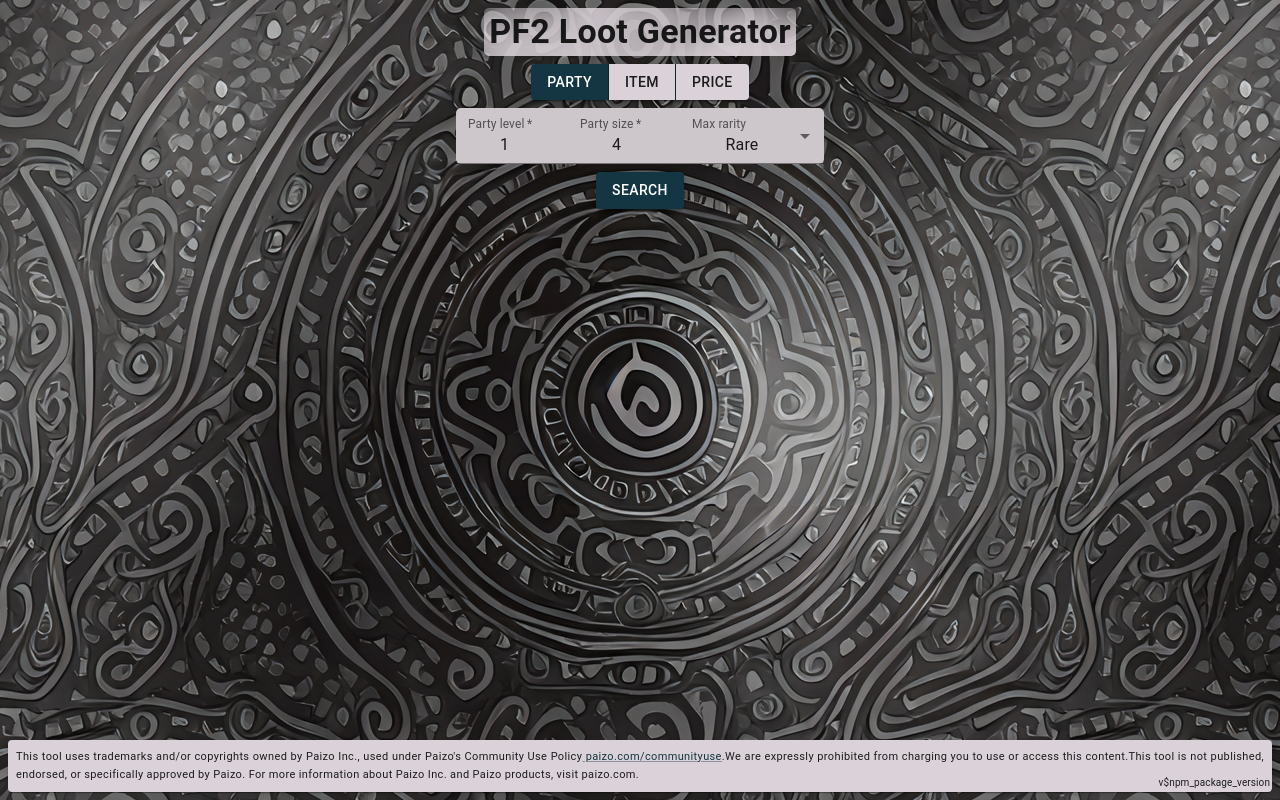
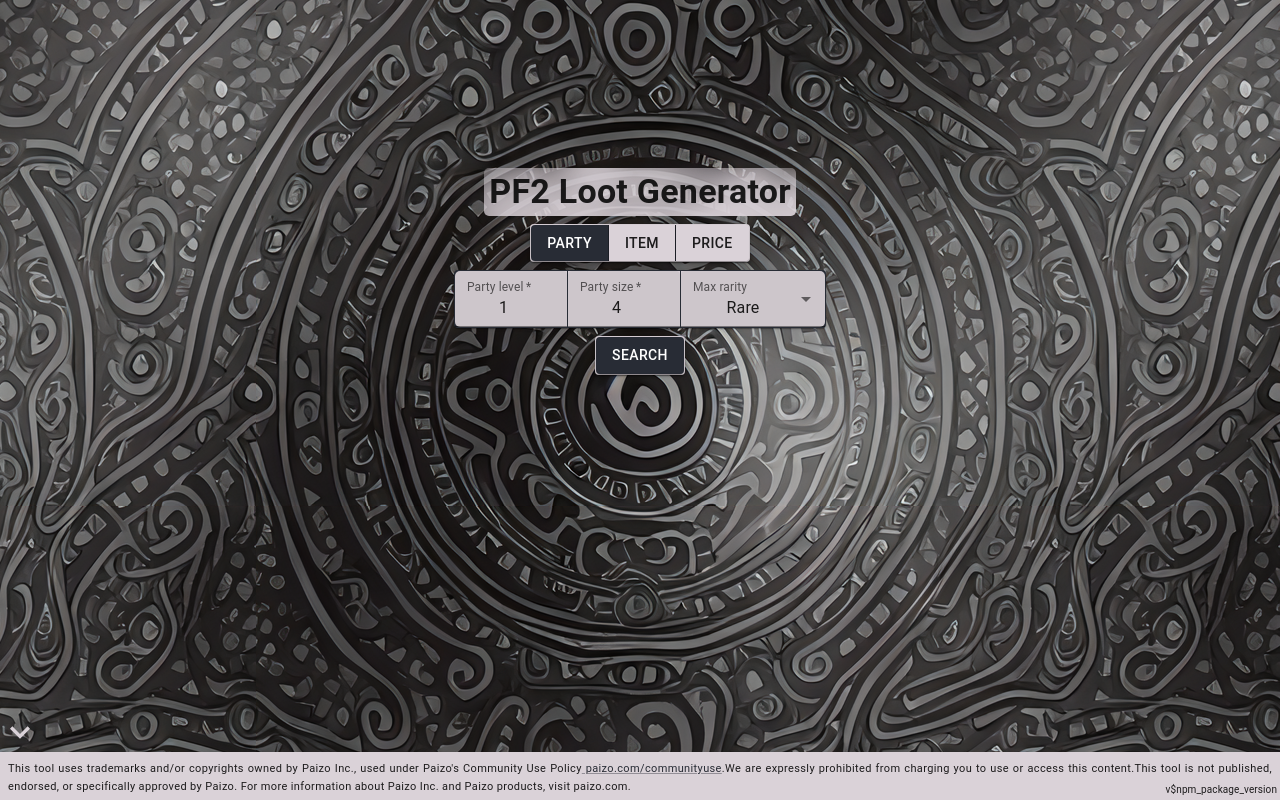
Before and after one commit to wolframowy/pf2lootgen, a React (Create React App) app in the folder front/: page / in a window 1280 px wide. Built offline with nearby package versions, Linux system fonts and the light colour scheme; no server answers.

Commit message:
Add animations and fix the theme to be more consistent. Add loading animation for long response from backend and prevent frontend from crashing when backend is not responding. Fix how iframes are loaded so it will only load when hovered over

```diff
--- a/front/package.json
+++ b/front/package.json
@@ -1,10 +1,11 @@
 {
   "name": "front",
-  "version": "1.1.3",
+  "version": "1.2.3",
   "private": true,
   "dependencies": {
     "@emotion/react": "^11.9.3",
     "@emotion/styled": "^11.9.3",
+    "@mui/icons-material": "^5.14.15",
     "@mui/material": "^5.8.5",
     "react": "^18.2.0",
     "react-dom": "^18.2.0",
--- a/front/src/App.js
+++ b/front/src/App.js
@@ -1,22 +1,24 @@
 import {Box, Typography} from '@mui/material';
 import './App.scss';
 import titleDrop from './assets/titleDrop.png';
-import React from 'react';
+import React, {useState} from 'react';
 import Footer from './Footer/Footer';
 import LootGen from './LootGen/LootGen';
 
 
 // eslint-disable-next-line require-jsdoc
 function App() {
+  const [isSearched, setIsSearched] = useState(false);
   return (
     <Box className="App">
-      <Box my={1} sx={{display: 'flex',
-        flexDirection: 'column',
-        alignItems: 'center',
-        overflow: 'auto',
-        height: '100%',
-      }}>
-        <Box mb={1}>
+      <Box my={1}
+        sx={{display: 'flex',
+          flexDirection: 'column',
+          alignItems: 'center',
+          overflow: 'auto',
+          height: '100%',
+        }}>
+        <Box className="transition-box" mb={1} mt={isSearched ? 0 : '20vh'}>
           <Box sx={{background: `url(${titleDrop})`,
             borderRadius: '5px',
             padding: '3px 5px'}}>
@@ -26,7 +28,7 @@
             </Typography>
           </Box>
         </Box>
-        <LootGen />
+        <LootGen isSearched={isSearched} isSearchedToggle={setIsSearched}/>
       </Box>
       <Footer />
     </Box>
--- a/front/src/App.scss
+++ b/front/src/App.scss
@@ -9,4 +9,8 @@
   background-repeat: repeat;
   background-position: center center;
   overflow: auto;
+
+  .transition-box {
+    transition: all 1s;
+  }
 }
--- a/front/src/Footer/Footer.js
+++ b/front/src/Footer/Footer.js
@@ -1,16 +1,27 @@
 import './Footer.scss';
-import React from 'react';
-import {Box, Link, Paper, Typography} from '@mui/material';
+import React, {useState} from 'react';
+import {Box, Button, IconButton, Link, Paper, Typography} from '@mui/material';
+import KeyboardArrowDownIcon from '@mui/icons-material/KeyboardArrowDown';
+import KeyboardArrowUpIcon from '@mui/icons-material/KeyboardArrowUp';
 
 /**
  * Footer container
  * @return {object} Footer container
  */
 function Footer() {
+  const [isHidden, setIsHidden] = useState(false);
   return (
-    <Box mx={1} mb={1} className='Footer'>
-      <Paper sx={{position: 'relative'}}>
-        <Box p={1}>
+    <Box sx={{position: 'relative'}}>
+      <IconButton color='secondary' size='small'
+        sx={{position: 'absolute', top: '-40px', p: 0}}
+        onClick={() => setIsHidden(!isHidden)}>
+        {isHidden ?
+          <KeyboardArrowUpIcon sx={{fontSize: 40}}/> :
+          <KeyboardArrowDownIcon sx={{fontSize: 40}}/>}
+      </IconButton>
+      <Paper className={`Footer ${isHidden && 'hidden'}`}
+        square sx={{position: 'relative'}}>
+        {!isHidden && <Box p={1}>
           <Typography fontSize={11} paragraph
             m={0} variant='caption' align='justify'>
             {`This tool uses trademarks and/or copyrights owned by Paizo Inc.,
@@ -21,14 +32,16 @@
             or specifically approved by Paizo. For more information about
             Paizo Inc. and Paizo products, visit paizo.com.`}
           </Typography>
-        </Box>
-        <div style={{textAlign: 'right',
-          position: 'absolute', bottom: '2px', right: '2px'}}>
+        </Box>}
+      </Paper>
+      <div style={{textAlign: 'right',
+        position: 'absolute', bottom: '2px', right: '2px'}}>
+        <Paper square sx={{p: '1px'}} elevation={0}>
           <Typography fontSize={10}>
-            v{process.env.REACT_APP_VERSION}
+              v{process.env.REACT_APP_VERSION}
           </Typography>
-        </div>
-      </Paper>
+        </Paper>
+      </div>
     </Box>
   );
 }
--- a/front/src/Footer/Footer.scss
+++ b/front/src/Footer/Footer.scss
@@ -1,4 +1,10 @@
 
 .Footer {
-  flex-basis: 2rem;
+  height: 3rem;
+  transition: all .3s linear !important;
+  overflow: hidden;
+
+  &.hidden {
+    height: 0;
+  }
 }
--- a/front/src/LootGen/Filter/FilterItem.js
+++ b/front/src/LootGen/Filter/FilterItem.js
@@ -2,7 +2,7 @@
 import React from 'react';
 import PropTypes from 'prop-types';
 import {Select, MenuItem,
-  InputLabel} from '@mui/material';
+  InputLabel, Divider} from '@mui/material';
 import {CustomTextField,
   CustomFormControl} from '../../Components/CustomTextField';
 
@@ -40,6 +40,7 @@
           borderRadius: '5px 0 0 5px',
         }}
         inputProps={{style: {textAlign: 'center'}}}/>
+      <Divider orientation='vertical'/>
       <CustomTextField
         variant="filled"
         className='text_field'
@@ -52,6 +53,7 @@
           event.target.select();
         }}
         inputProps={{style: {textAlign: 'center'}}}/>
+      <Divider orientation='vertical'/>
       <CustomFormControl variant="filled">
         <InputLabel id='rarity_label'>Rarity</InputLabel>
         <Select color="secondary" className='select' id="rarity"
@@ -62,6 +64,7 @@
           <MenuItem value='r'>Rare</MenuItem>
         </Select>
       </CustomFormControl>
+      <Divider orientation='vertical'/>
       <CustomFormControl
         variant="filled"
         sx={{
--- a/front/src/LootGen/Filter/FilterParty.js
+++ b/front/src/LootGen/Filter/FilterParty.js
@@ -1,7 +1,7 @@
 import './../LootGen.scss';
 import React from 'react';
 import PropTypes from 'prop-types';
-import {Select, MenuItem, InputLabel} from '@mui/material';
+import {Select, MenuItem, InputLabel, Paper, Divider} from '@mui/material';
 import {CustomTextField,
   CustomFormControl} from '../../Components/CustomTextField';
 
@@ -37,6 +37,7 @@
           borderRadius: '5px 0 0 5px',
         }}
         inputProps={{style: {textAlign: 'center'}}}/>
+      <Divider orientation='vertical'/>
       <CustomTextField
         variant="filled"
         className='text_field'
@@ -49,6 +50,7 @@
           event.target.select();
         }}
         inputProps={{style: {textAlign: 'center'}}}/>
+      <Divider orientation='vertical'/>
       <CustomFormControl
         variant="filled"
         sx={{
--- a/front/src/LootGen/Filter/FilterPrice.js
+++ b/front/src/LootGen/Filter/FilterPrice.js
@@ -2,7 +2,7 @@
 import React from 'react';
 import PropTypes from 'prop-types';
 import {Select, MenuItem,
-  InputLabel} from '@mui/material';
+  InputLabel, Divider} from '@mui/material';
 import {CustomTextField,
   CustomFormControl} from '../../Components/CustomTextField';
 
@@ -42,6 +42,7 @@
           borderRadius: '5px 0 0 5px',
         }}
         inputProps={{style: {textAlign: 'center'}}}/>
+      <Divider orientation='vertical'/>
       <CustomTextField
         variant="filled"
         className='text_field'
@@ -54,6 +55,7 @@
           event.target.select();
         }}
         inputProps={{style: {textAlign: 'center'}}}/>
+      <Divider orientation='vertical'/>
       <CustomTextField
         variant="filled"
         className='text_field'
@@ -66,6 +68,7 @@
           event.target.select();
         }}
         inputProps={{style: {textAlign: 'center'}}}/>
+      <Divider orientation='vertical'/>
       <CustomFormControl variant="filled">
         <InputLabel id='rarity_label'>Rarity</InputLabel>
         <Select color="secondary" className='select' id="rarity"
@@ -76,6 +79,7 @@
           <MenuItem value='r'>Rare</MenuItem>
         </Select>
       </CustomFormControl>
+      <Divider orientation='vertical'/>
       <CustomFormControl
         variant="filled"
         sx={{
--- a/front/src/LootGen/LootGen.js
+++ b/front/src/LootGen/LootGen.js
@@ -2,13 +2,14 @@
 import FilterParty from './Filter/FilterParty';
 import FilterItem from './Filter/FilterItem';
 import React, {useState} from 'react';
-import {Box, Button, ButtonGroup} from '@mui/material';
+import {Box, Button, ButtonGroup, Paper, CircularProgress} from '@mui/material';
 import config from './../config/config.json';
 import {isEmpty} from '../util/utils';
 import ItemResult from './Result/ItemResult';
 import PartyResult from './Result/PartyResult';
 import FilterPrice from './Filter/FilterPrice';
 import BoxWithScrollbar from '../Components/BoxWithScrollbar';
+import PropTypes from 'prop-types';
 
 const STATES = {
   PARTY: 'PARTY',
@@ -18,9 +19,11 @@
 
 /**
  * LootGen container
+ * @param {*} props
  * @return {object} LootGen container
  */
-function LootGen() {
+function LootGen(props) {
+  const {isSearched, isSearchedToggle} = props;
   const SERVER_URL = process.env.REACT_APP_SERVER_URL ?
   process.env.REACT_APP_SERVER_URL :
   config.SERVER_URL;
@@ -71,7 +74,11 @@
             },
             (error) => {
               setLoading(false);
-              setParty({});
+              setParty({
+                consumable: [],
+                perm: [],
+                currency: 0,
+              });
               alert(error);
             });
   };
@@ -129,6 +136,9 @@
   const handleModeClick = (mode) => setModeParty(mode);
 
   const handleSearch = () => {
+    if (!isSearched) {
+      isSearchedToggle(true);
+    }
     switch (modeParty) {
       case STATES.PARTY:
         getPartyLoot();
@@ -202,7 +212,8 @@
 
   return (
     <Box className='LootGen'>
-      <Box className='filter'>
+      <Box className={`filter ${!isContentPresent() && 'centered'}`}>
+        <Paper sx={{p: '1px'}}>
           <ButtonGroup variant="contained" color="primary"
             aria-label="text primary button group">
             <Button color={modeParty === STATES.PARTY ? 'primary' : 'secondary'}
@@ -223,14 +234,27 @@
                 Price
             </Button>
           </ButtonGroup>
+        </Paper>
         <Box my={1}>
+          <Paper
+            sx={{p: '1px', backgroundColor: 'primary.main', display: 'flex'}}>
             {renderFilters()}
+          </Paper>
         </Box>
+        <Paper sx={{p: '1px'}}>
           <Button variant="contained" onClick={handleSearch}>Search</Button>
+        </Paper>
       </Box>
       {
+        loading ?
+          <Box className='results' display='flex' flexDirection='column'
+            justifyContent='space-around' alignItems='center'>
+            <CircularProgress color="secondary" size='5em'/>
+          </Box> :
         isContentPresent() &&
-        <BoxWithScrollbar className='results' my={1} mx={4}>
+        <BoxWithScrollbar
+          className={`results ${!isContentPresent() && 'hidden'}`}
+          my={1} mx={4}>
           {renderResults()}
         </BoxWithScrollbar>
       }
@@ -238,4 +262,9 @@
   );
 }
 
+LootGen.propTypes = {
+  isSearched: PropTypes.bool,
+  isSearchedToggle: PropTypes.func,
+};
+
 export default LootGen;
--- a/front/src/LootGen/Result/Components/LinkWithIframe/styles.scss
+++ b/front/src/LootGen/Result/Components/LinkWithIframe/styles.scss
@@ -1,8 +1,8 @@
 
 .iframe-container {
-  position: absolute;
-  left: 0;
-  top: 15px;
+  position: fixed;
+  left: 15vw;
+  top: 15vh;
   width: 70vw;
   height: 70vh;
   opacity: 0;
--- a/front/src/theme.js
+++ b/front/src/theme.js
@@ -5,7 +5,7 @@
     light: {
       palette: {
         primary: {
-          main: '#143642',
+          main: '#282c35',
         },
         secondary: {
           main: '#DAD2D8',
@@ -20,13 +20,13 @@
           main: '#00a3d6',
         },
         background: {
-          default: '#449394',
+          default: '#888989',
           paper: '#DAD2D8',
         },
         custom: {
           light: '#111111',
           default: '#000000',
-          dark: '#666666',
+          dark: '#1c1817',
           contrastText: '#AAAAAA',
         },
       },
```
Also changed, not shown: front/src/LootGen/Result/Components/LinkWithIframe/LinkWithIframe.js (+5 -3 lines), 1 other file (tests, documents, lock files or other folders). Lines whose indentation alone changed are shown as unchanged.
